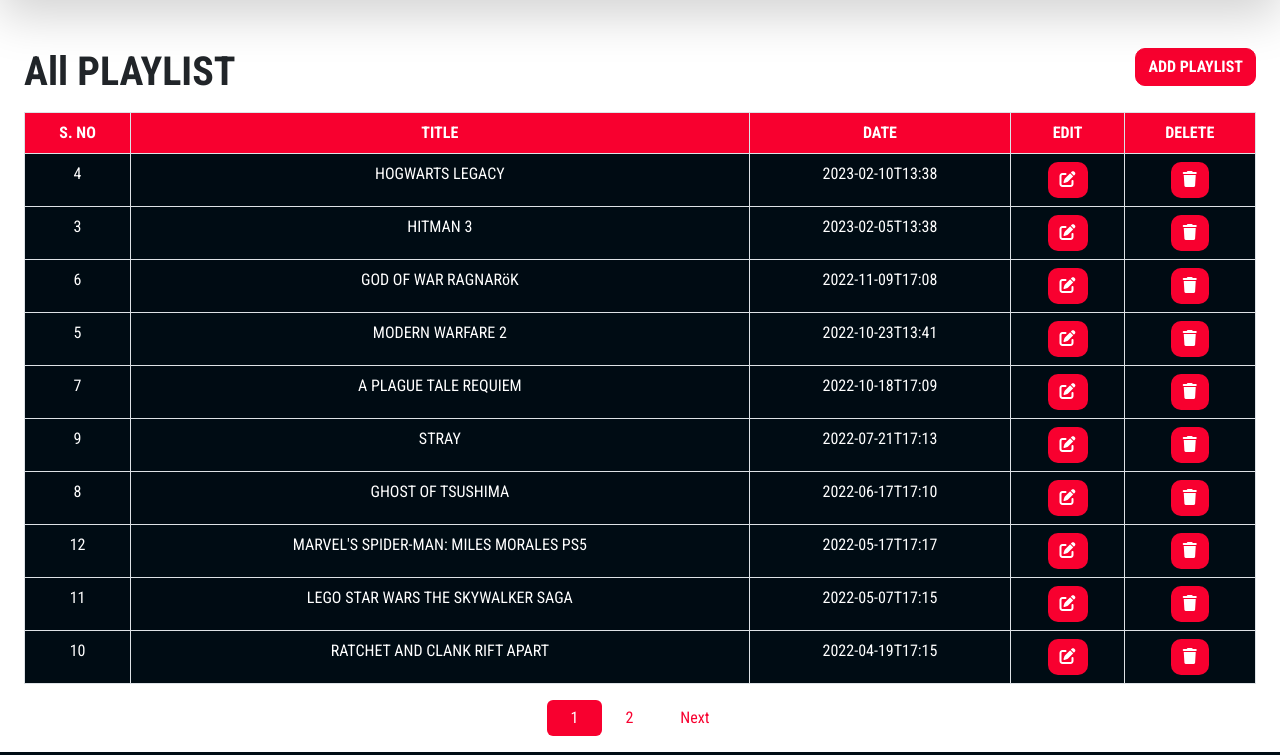
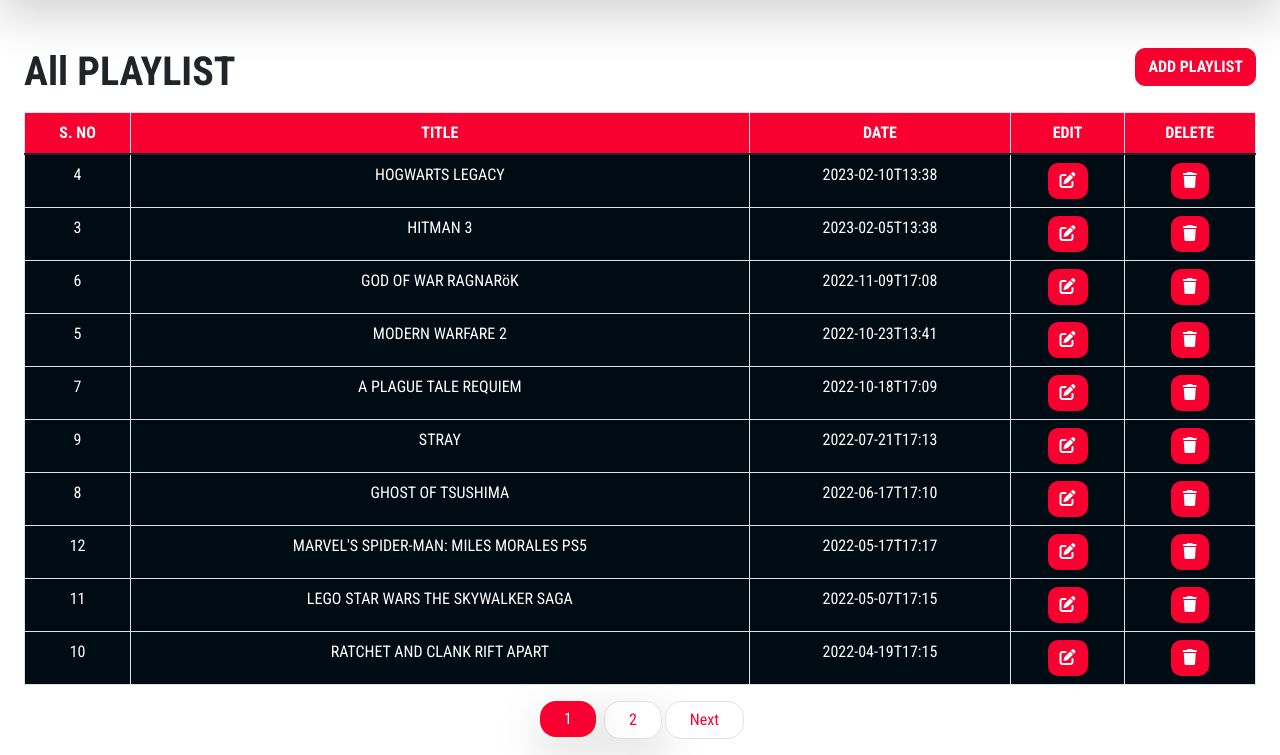
Before and after one commit to MrHTD/mywebsite, a PHP site: page /mywebsite/admin/playlist.php in a window 1280 px wide. Shown: the part 101-856 px from the top of the page. Run offline with PHP 8.4, Linux system fonts and the light colour scheme; a user stored in the database is signed in; data comes from the database, SQL or seed files in the repository; some libraries are stand-ins or nearby versions.

Commit message:
add more playlist

```diff
--- a/admin/add_playlist.php
+++ b/admin/add_playlist.php
@@ -31,7 +31,7 @@ include "header.php";
 
           <div class="form-group my-3">
             <label>YouTube Playlist Date</label>
-            <input type="datetime-local" name="playlist_date" class="form-control py-2" placeholder="" required>
+            <input type="date" name="playlist_date" class="form-control py-2" placeholder="" required>
           </div>
 
           <div class="form-group my-3">
--- a/admin/edit_playlist.php
+++ b/admin/edit_playlist.php
@@ -55,7 +55,7 @@ $title = "Edit-Post";
                     </div>
                     <div class="form-group my-3">
                         <label>YouTube Playlist Date</label>
-                        <input type="datetime-local" name="playlist_date" class="form-control py-2" placeholder="" value="<?php echo $row['playlist_date'] ?>" required>
+                        <input type="date" name="playlist_date" class="form-control py-2" placeholder="" value="<?php echo $row['playlist_date'] ?>" required>
                     </div>
                     <div class="form-group my-3">
                         <label>YouTube Playlist URL</label>
--- a/admin/playlist.php
+++ b/admin/playlist.php
@@ -30,7 +30,7 @@ include "header.php";
 
             ?>
 
-            <table class="table text-center overflow-scroll table-bordered table-striped table-hover">
+            <table class="table text-center overflow-scroll table-bordered table-responsive table-hover table-striped">
                 <thead>
                     <tr>
                         <th>S. NO</th>
@@ -40,7 +40,7 @@ include "header.php";
                         <th>DELETE</th>
                     </tr>
                 </thead>
-                <tbody>
+                <tbody class="table-group-divider">
                     <?php
 
                     $fetch = mysqli_query($conn, $sql);
@@ -82,7 +82,7 @@ include "header.php";
                 echo '<ul class="pagination justify-content-center">';
 
                 if ($page > 1) {
-                    echo '<li class="page-item"><a class="page-link border-0 rounded px-4" href="playlist.php?page=' . ($page - 1) . '">Previous</a></li>';
+                    echo '<li class="page-item"><a class="page-link border-2 rounded-4 px-4 shadow-lg" href="playlist.php?page=' . ($page - 1) . '">Previous</a></li>';
                 }
 
                 for ($i = 1; $i <= $total_page; $i++) {
@@ -91,11 +91,11 @@ include "header.php";
                     } else {
                         $active = "";
                     }
-                    echo '<li class="page-item ' . $active . '"><a class="page-link border-0 rounded px-4" href="playlist.php?page=' . $i . '">' . $i . '</a></li>';
+                    echo '<li class="page-item ' . $active . '"><a class="page-link border-2 rounded-4 mx-1 px-4 shadow-lg" href="playlist.php?page=' . $i . '">' . $i . '</a></li>';
                 }
             }
             if ($total_page > $page) {
-                echo '<li class="page-item"><a class="page-link border-0 rounded px-4" href="playlist.php?page=' . ($page + 1) . '">Next</a></li>';
+                echo '<li class="page-item"><a class="page-link border-2 rounded-4 px-4" href="playlist.php?page=' . ($page + 1) . '">Next</a></li>';
             }
 
             echo '</ul>';
--- a/playlist.php
+++ b/playlist.php
@@ -30,11 +30,11 @@ include_once "header.php";
 
                         <div class="slider-card border">
                             <div class="d-flex justify-content-center align-items-center mx-2 mx-md-3 my-3">
-                                <img src="./images/<?php echo $row['playlist_image']; ?>" class="img-fluid" alt="">
+                                <img src="./admin/upload/<?php echo $row['playlist_image']; ?>" class="img-fluid" alt="">
                             </div>
                             <div class="card-body text-center">
                                 <h5 class="mb-0"><b><?php echo $row['playlist_name']; ?></b></h5>
-                                <p class="p-2"><small class="text-muted">Last Updated: <?php echo $row['playlist_date']; ?></small></p>
+                                <p class="p-2"><small class="text-muted text-uppercase">Playlist Created: <?php echo $row['playlist_date']; ?></small></p>
                                 <a href="<?php echo $row['playlist_url']; ?>" class="btn btn-play mb-4 px-5 stretched-link">View Playlist</a>
                             </div>
                         </div>
--- a/view_all_playlist.php
+++ b/view_all_playlist.php
@@ -32,7 +32,7 @@ include "header.php";
     ?>
 
             <div class="card 1 my-5">
-                <div class="card_image"> <img src="./images/<?php echo $row['playlist_image']; ?>" /> </div>
+                <div class="card_image"> <img src="./admin/upload/<?php echo $row['playlist_image']; ?>" /> </div>
                 <div class="card_title">
                     <h5 class="mb-0 fs-5 btn w-100 mx-auto border-0" id="some-element"><b><?php echo $row['playlist_name']; ?></b></h5>
                     <a href="<?php echo $row['playlist_url']; ?>" class="stretched-link"></a>
```
Also changed, not shown: admin/upload/0f5cf530924d96bab81e0a544d7bd2e793b69368.png (added), admin/upload/8ad6967a749c971c1910b94d76dc33cbb0a4c5da84ec5e6d.png (added), admin/upload/RMELUDlp2uzJ3EmsVhzr00A6.png (added), admin/upload/V6WJkRhfNIQ3ePfAmrLSfGng.png (added), admin/upload/XFU0aPBvtm3W2od1ZvhByAOv.jpeg (added), admin/upload/astronaut-starfield-1024x1024-12739.jpg (added), admin/upload/cWZlv5HCWi4sGKuwVRO4c8Xg.png (added), admin/upload/l8QTN7ThQK3lRBHhB3nX1s7h (1).png (added), admin/upload/phwiQjbJddEg979YucUoP3Vr.png (added).
